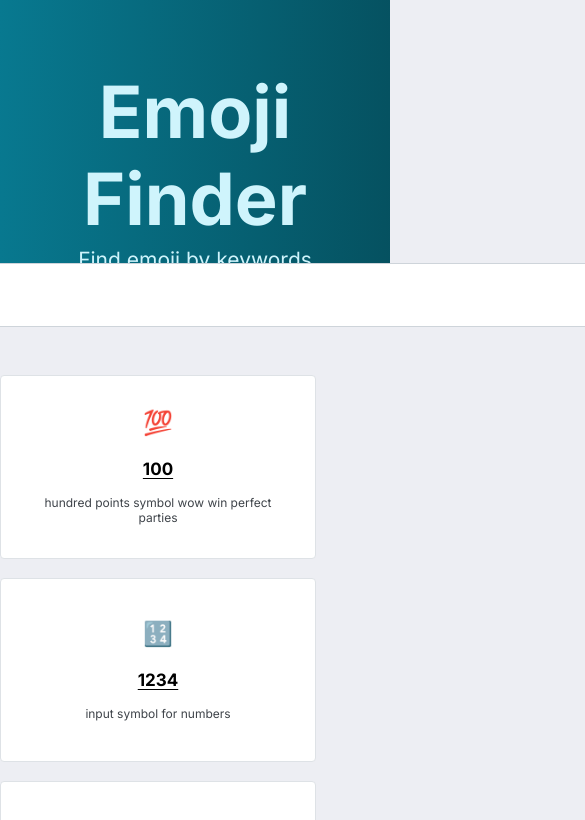
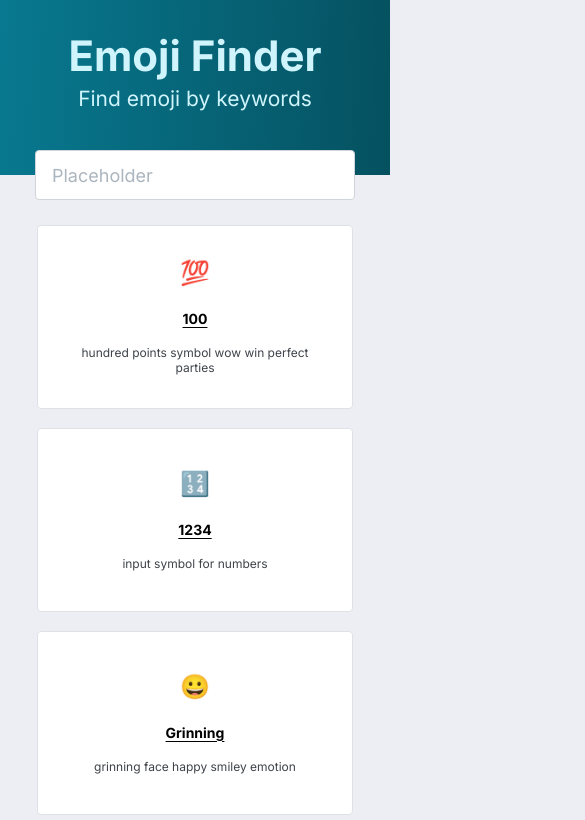
Before and after one commit to ElPetra/Emoji, a plain HTML site: page index.html in a window 390 px wide. Shown: the top 820 px of the page, 585 px wide, since content can reach past the window. Drawn offline with Linux system fonts and the light colour scheme.

Commit message:
adaptive almost is done

```diff
--- a/index.html
+++ b/index.html
@@ -62,7 +62,7 @@
       </section>
     </main>
     <footer>
-      <div class="line"><p class="footer__text">2024 © Made with love by me</p></div>
+      <div class="line"><p class="footer__text">2024 © Made with love by Petra</p></div>
     </footer>
   </body>
 </html>
--- a/src/script.js
+++ b/src/script.js
@@ -1,22 +1,25 @@
-import { data as emoji } from "./emoji.js";  //импортируем базу данных
-const inputNode = document.querySelector(".input");  //задаем переменную в js для инпута
-const h1Node = document.querySelector("h1");  //задаем переменную для главного заголовка
-const containerNode = document.querySelector(".container");  //задаем переменную для контейнера
+import { data as emoji } from "./emoji.js"; //импортируем базу данных
+const inputNode = document.querySelector(".input"); //задаем переменную в js для инпута
+const h1Node = document.querySelector("h1"); //задаем переменную для главного заголовка
+const containerNode = document.querySelector(".container"); //задаем переменную для контейнера
 
-h1Node.addEventListener("click", refresh);//создаем событие для главного заголовка при нажатии на него - вызывается функция обновления страницы
-function refresh() {   //создаем функцию для обновления страницы
-  location.reload();   //задаем обновление страницы
+h1Node.addEventListener("click", refresh); //создаем событие для главного заголовка при нажатии на него - вызывается функция обновления страницы
+function refresh() {
+  //создаем функцию для обновления страницы
+  location.reload(); //задаем обновление страницы
 }
 
 renderCard(emoji); //отображаем базу данных
 
-function renderCard(data) {  //функция перебора карточек
-  data.forEach((el) => {     //перебрать весь массив
-    createCard(el);          //в результате перебора вызывать функцию создания карточек
+function renderCard(data) {
+  //функция перебора карточек
+  data.forEach((el) => {
+    //перебрать весь массив
+    createCard(el); //в результате перебора вызывать функцию создания карточек
   });
 }
 
-function createCard (obj) {
+function createCard(obj) {
   //создаем функцию создания карточек
   const containerNode = document.querySelector(".container"); //обращаемся к контейнеру с карточками
   const card = document.createElement("article"); //создаем карточку
@@ -35,12 +38,14 @@ function createCard (obj) {
   textNode.innerHTML = `${obj.filter}`; //указываем, что брать текст из отфильтрованного ключа
   containerNode.append(card); //поместить карточки в конце контейнера
   card.append(h2Node, h3Node, textNode); //поместить в карточку заголовки h2, h3 и текст в конце контейнера поочередно
-};
+}
 
-function filterKey(obj) {  //создаем функцию, чтобы убрать дубли
-  let keywords = obj.keywords.split(" "); //создаем массив из содержимого ключа keywords
-  let filter = keywords.filter((el, i) => keywords.indexOf(el) === i); //?
-  obj.filter = filter.join(" "); //возвращаем массив обратно в строку
+function filterKey(obj) {
+  //создаем функцию, чтобы убрать дубли
+  // let keywords = obj.keywords.split(" "); //создаем массив из содержимого ключа keywords
+  // let filter = keywords.filter((el, i) => keywords.indexOf(el) === i); //?
+  // obj.filter = filter.join(" "); //возвращаем массив обратно в строку
+  obj.filter = [...new Set(obj.keywords.split(" "))].join(" ");
 }
 
 function search(obj, string) {  //создаем функцию поиска с двумя параметрами
@@ -48,13 +53,14 @@ function search(obj, string) {  //создаем функцию поиска с
   let find = obj.filter(
     (el) => string === el.title.toLowerCase() || el.filter.includes(string) //задаем фильтр на наличие запроса пользователя в ключах title или ?
   );
-  containerNode.innerHTML = ""; //?
+  containerNode.innerHTML = ""; //делаем страницу пустой от всех карточек, чтобы на пустой странице отобразились только отфильтрованные карточки
   return renderCard(find); //возвращаем результат функции renderCard от переменной find
 }
 
-inputNode.onkeypress = function(event) { //создаем событие при нажатии на инпут
-  let button = event.which || event.keyCode//?
-  if (button == 13) {   //клавиша enter
+inputNode.onkeydown = function (event) {
+  //создаем событие при нажатии на какую-то клавишу (onkeypress)
+  if (event.key === "Enter") {
+    //условие: если клавиша Enter, то ...
     search(emoji, inputNode.value);
   }
-}
+};
--- a/src/style/style.css
+++ b/src/style/style.css
@@ -2,6 +2,10 @@
   margin: 0;
   padding: 0;
   box-sizing: border-box;
+}
+
+.main {
+  padding-top: 80px;
 }
 
 .header {
@@ -16,7 +20,7 @@ body {
 }
 h1 {
   color: #cff4fc;
-  font-family: "Inter";
+  font-family: "Inter", sans-serif;
   font-size: 72px;
   font-weight: 700;
   text-align: center;
@@ -27,7 +31,7 @@ h1:hover {
 
 .header__text {
   color: #cff4fc;
-  font-family: "Inter";
+  font-family: "Inter", sans-serif;
   font-size: 21px;
   font-weight: 400;
   line-height: 36px;
@@ -44,19 +48,20 @@ h1:hover {
   bottom: 0;
   left: 50%;
   transform: translate(-50%, 50%);
+  padding-left: 16px;
+  font-family: "Inter", sans-serif;
+  font-size: 18px;
+  font-weight: 400;
+  color: #000;
 }
 .input::placeholder {
   color: #abb5be;
-  font-family: "Inter";
+  font-family: "Inter", sans-serif;
   font-size: 24px;
   font-weight: 400;
   line-height: 21px;
-  padding: 22px 32px;
+  padding: 22px 0 22px 0;
   align-items: center;
-}
-
-.main {
-  padding-top: 80px;
 }
 
 .container {
@@ -87,7 +92,7 @@ h1:hover {
 
 .title__second {
   color: #000;
-  font-family: "Inter";
+  font-family: "Inter", sans-serif;
   font-size: 17px;
   font-weight: 700;
   line-height: 28px;
@@ -113,9 +118,60 @@ h1:hover {
 .footer__text {
   color: #6c757d;
   text-align: center;
-  font-family: "Inter";
+  font-family: "Inter", sans-serif;
   font-size: 16px;
   font-weight: 400;
   line-height: 21px;
   margin: 0 auto;
 }
+
+@media (max-width: 1000px) {
+  .main {
+    padding: 60px 20px 0;
+  }
+  .header {
+    padding: 48px 0;
+  }
+  .header {
+    height: 225px;
+  }
+  .container {
+    max-width: 965px;
+    justify-items: center;
+  }
+  .input {
+    width: 520px;
+    height: 64px;
+    font-size: 18px;
+  }
+  h1 {
+    font-size: 62px;
+  }
+}
+@media (max-width: 695px) {
+  .main {
+    padding-top: 50px;
+  }
+  .header {
+    padding: 30px 0;
+    height: 175px;
+  }
+  .container {
+    max-width: 665px;
+  }
+  .input {
+    width: 320px;
+    height: 64px;
+    font-size: 18px;
+    height: 50px;
+  }
+  h1 {
+    font-size: 42px;
+  }
+  .title__second {
+    font-size: 14px;
+  }
+  .input::placeholder {
+    font-size: 18px;
+  }
+}
```
